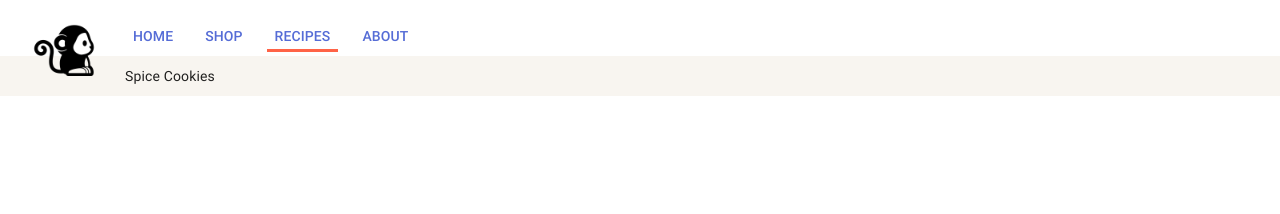
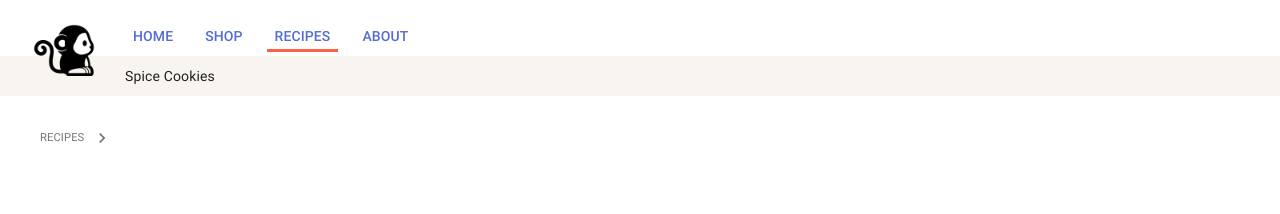
Before and after one commit to AhmadMoradi/nextjs-website-app, a Next.js app: page / in a window 1280 px wide. Shown: the top 214 px of the page. Built offline with nearby package versions, Linux system fonts and the light colour scheme.

Commit message:
Create the breadcrumb component

```diff
--- /dev/null
+++ b/components/Breadcrumb.js
@@ -0,0 +1,41 @@
+import React from 'react';
+import { makeStyles } from '@material-ui/core/styles';
+import Breadcrumbs from '@material-ui/core/Breadcrumbs';
+import Typography from '@material-ui/core/Typography';
+import Link from '@material-ui/core/Link';
+import NavigateNextIcon from '@material-ui/icons/NavigateNext';
+import Container from '@material-ui/core/Container';
+import Box from '@material-ui/core/Box';
+
+
+const useStyles = makeStyles((theme) => ({
+    root: {
+        '& > * + *': {
+            marginTop: theme.spacing(2),
+        },
+    },
+    test: {
+        fontSize: '0.7rem'
+    }
+}));
+
+export default function Breadcrumb() {
+    const classes = useStyles();
+
+    return (
+        <Container className={classes.root}>
+            <Box p={2} pt={4}>
+                <Breadcrumbs
+                    separator={<NavigateNextIcon fontSize="small" />}
+                    aria-label="breadcrumb"
+                    className={classes.test}
+                >
+                    <Link color="inherit" href="#" >
+                        RECIPES
+                    </Link>
+                    <Typography color="textPrimary" className={classes.test}></Typography>
+                </Breadcrumbs>
+            </Box>
+        </Container>
+    );
+}
--- a/package.json
+++ b/package.json
@@ -4,6 +4,7 @@
   "private": true,
   "dependencies": {
     "@material-ui/core": "latest",
+    "@material-ui/icons": "^4.11.2",
     "clsx": "latest",
     "next": "latest",
     "prop-types": "latest",
--- a/pages/index.js
+++ b/pages/index.js
@@ -1,10 +1,12 @@
 import React from 'react';
 import Header from "../components/header/Header";
+import Breadcrumb from "../components/Breadcrumb";
 
 export default function Index() {
-  return (
-    <>
-      <Header />
-    </>
-  );
+    return (
+        <>
+            <Header/>
+            <Breadcrumb/>
+        </>
+    );
 }
```
Also changed, not shown: 1 other file (tests, documents, lock files or other folders).
